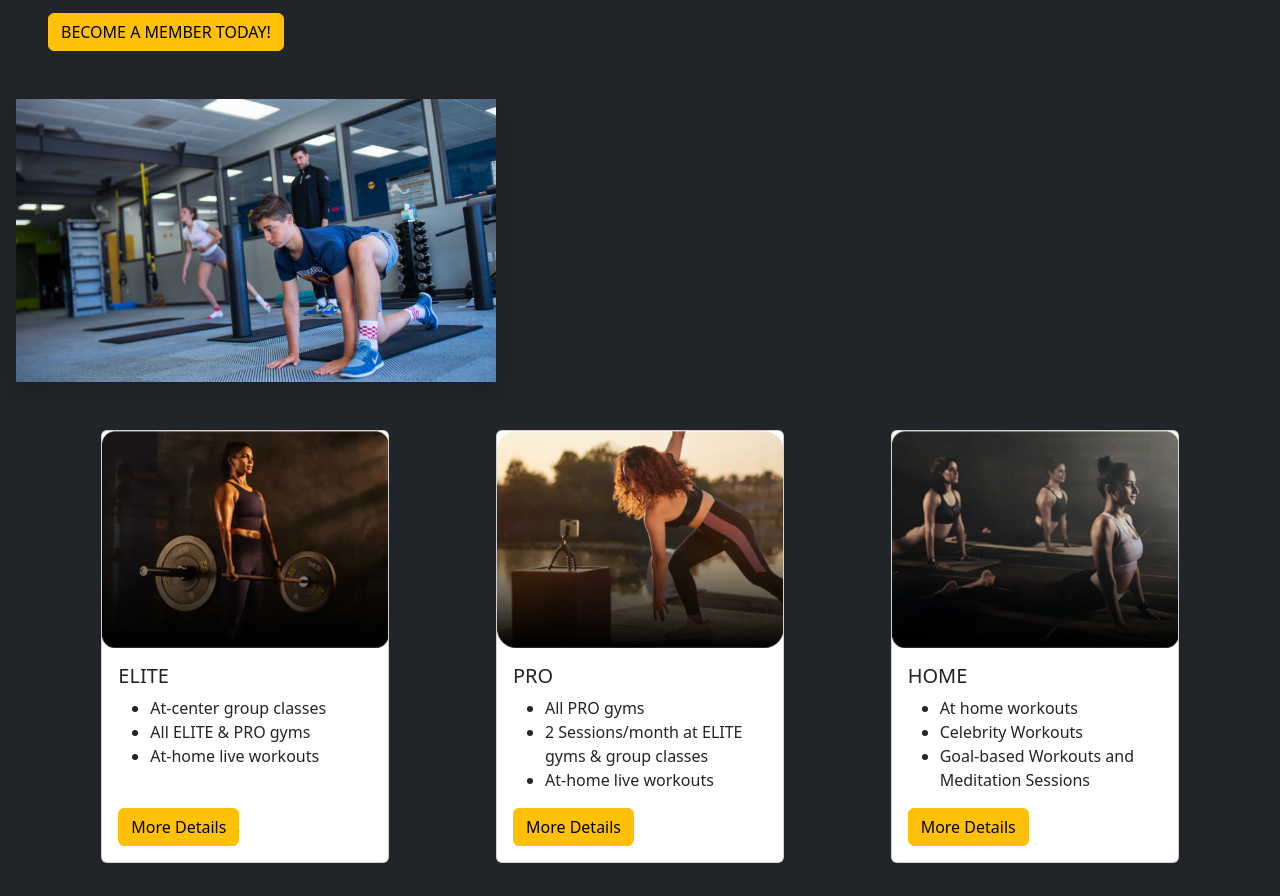
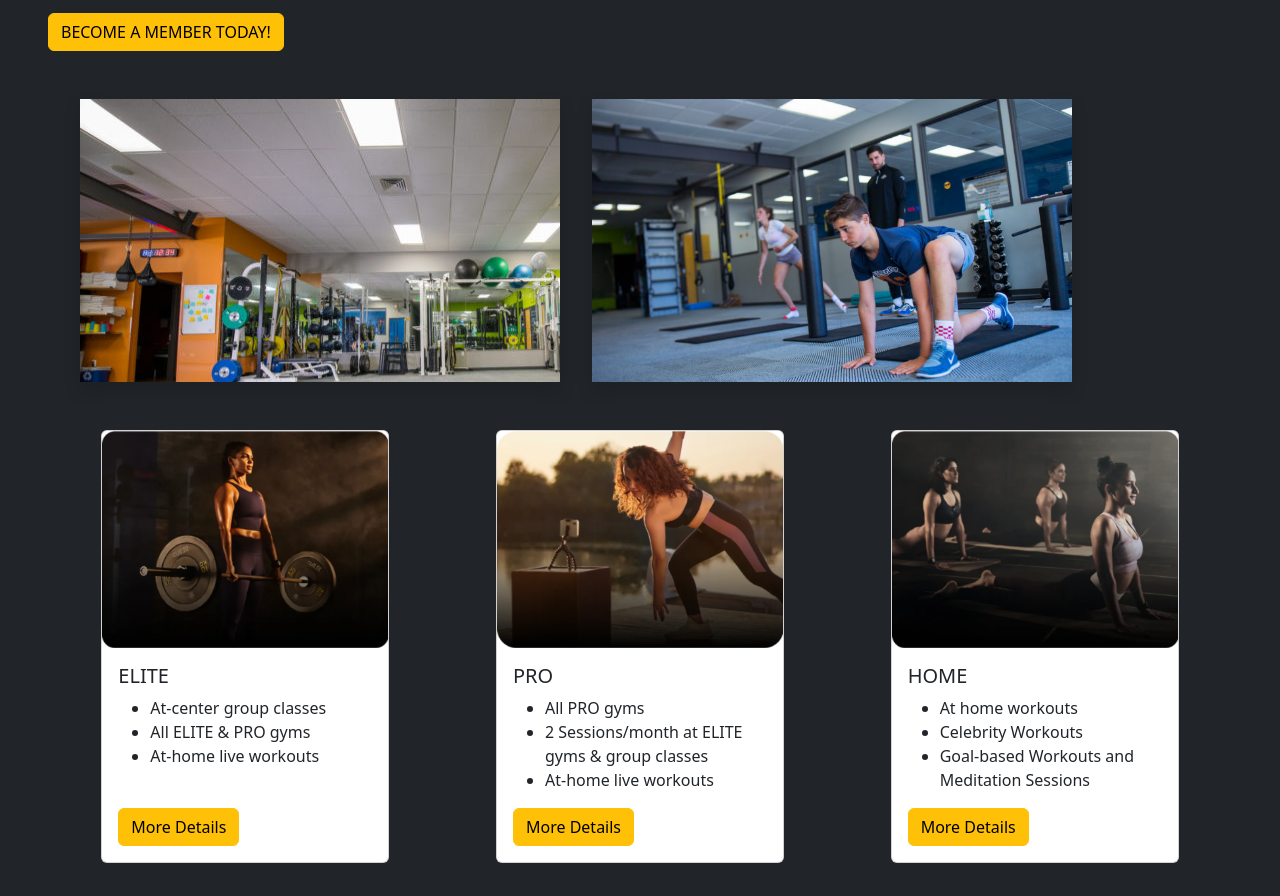
Before and after one commit to Harshvardhan-Kh/FitLife-GYM, a plain HTML site: page pages/membership.html in a window 1280 px wide. Shown: the part 866-1762 px from the top of the page. Drawn offline with nearby package versions, Linux system fonts and the light colour scheme; files whose address does not match are found by name.

Commit message:
add details

```diff
--- a/pages/membership.html
+++ b/pages/membership.html
@@ -91,13 +91,15 @@
             </button>
 
     </div>
-    <div class="mx-5 d-flex" style="flex-wrap: wrap;">
-        </div>
+    <div class="ms-3 d-flex" style="flex-wrap: wrap;">
+        <div class="mx-5 d-flex">
+            <div style="background-image:url('/img/pricing.jpg'); width: 30rem;" class="card-img-top mx-3 shadow p-1 mb-5 position-relative">
+            </div>
 
-        <div>
-            <img src="/img/trainig-schedule.jpg" class="card-img-top mx-3  shadow mb-5 bg-white" alt="..."
-                style="width: 30rem; position: relative;">
-
+            <div>
+                <img src="/img/trainig-schedule.jpg" class="card-img-top mx-3  shadow mb-5 bg-white" alt="..."
+                    style="width: 30rem;">
+            </div>
         </div>
     </div>
 <div class="mx-5 mb-5 d-flex justify-content-around p-0" style="border-color: black;">
```
